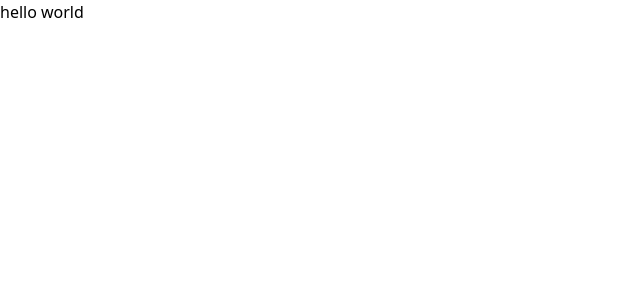
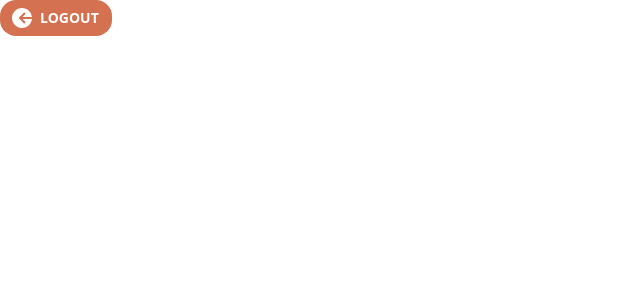
Before and after one commit to ruchithx/EventsNow, a Next.js app: page / in a window 1280 px wide. Shown: the top 300 px of the page, without its empty margins (0-640 px from the left). Built offline with nearby package versions, Linux system fonts and the light colour scheme.

Commit message:
initial changes Logout Button

```diff
--- a/app/page.tsx
+++ b/app/page.tsx
@@ -1,3 +1,9 @@
+import Login from "@/components/Login";
+
 export default function Home() {
-  return <div>hello world</div>;
+  return (
+    <div>
+      <Login titleOfbutton={"LOGOUT"} image={"Subtract.svg"} />
+    </div>
+  );
 }
--- /dev/null
+++ b/components/Login.tsx
@@ -0,0 +1,25 @@
+import Image from "next/image";
+import React from "react";
+interface log {
+  titleOfbutton: String;
+  image: String;
+}
+
+const Login: React.FC<log> = ({ titleOfbutton, image }) => {
+  return (
+    <div className="bg-custom-orange w-28 p-2 rounded-2xl">
+      <div className="flex flex-row ml-1" justify-center>
+        <Image
+          src={`/ReUsableComponentData/${image}`}
+          alt="Picture of the button"
+          width={20}
+          height={20}
+        />
+        <div className=" text-white text-sm font-bold ml-2">
+          {titleOfbutton}
+        </div>
+      </div>
+    </div>
+  );
+};
+export default Login;
--- a/tailwind.config.ts
+++ b/tailwind.config.ts
@@ -1,20 +1,23 @@
-import type { Config } from 'tailwindcss'
+import type { Config } from "tailwindcss";
 
 const config: Config = {
   content: [
-    './pages/**/*.{js,ts,jsx,tsx,mdx}',
-    './components/**/*.{js,ts,jsx,tsx,mdx}',
-    './app/**/*.{js,ts,jsx,tsx,mdx}',
+    "./pages/**/*.{js,ts,jsx,tsx,mdx}",
+    "./components/**/*.{js,ts,jsx,tsx,mdx}",
+    "./app/**/*.{js,ts,jsx,tsx,mdx}",
   ],
   theme: {
     extend: {
+      colors: {
+        "custom-orange": "#D47151",
+      },
       backgroundImage: {
-        'gradient-radial': 'radial-gradient(var(--tw-gradient-stops))',
-        'gradient-conic':
-          'conic-gradient(from 180deg at 50% 50%, var(--tw-gradient-stops))',
+        "gradient-radial": "radial-gradient(var(--tw-gradient-stops))",
+        "gradient-conic":
+          "conic-gradient(from 180deg at 50% 50%, var(--tw-gradient-stops))",
       },
     },
   },
   plugins: [],
-}
-export default config
+};
+export default config;
```
Also changed, not shown: package.json (+13 -7 lines), public/ReUsableComponentData/Subtract.svg (added), 1 other file (tests, documents, lock files or other folders).
